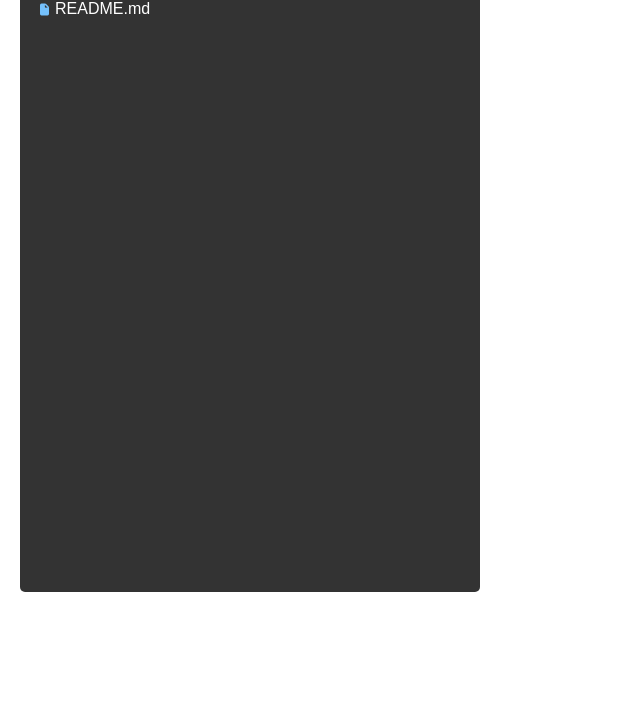
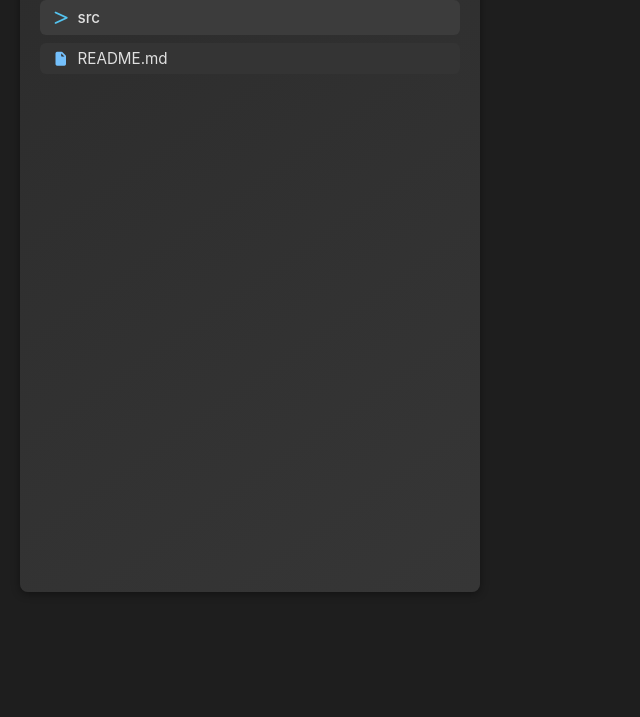
Before and after one commit to thanhvo-uparis/tree-folder, a plain HTML site: page index.html in a window 1280 px wide. Shown: the part 83-800 px from the top of the page, without its empty margins (0-640 px from the left). Drawn offline with Linux system fonts and the light colour scheme.

Commit message:
optimise css

```diff
--- a/styles.css
+++ b/styles.css
@@ -5,35 +5,82 @@
 }
 
 body {
-  font-family: Arial, sans-serif;
-  margin: 20px;
+    font-family: 'Inter', 'Segoe UI', Arial, sans-serif;
+    margin: 20px;
+    background-color: #1e1e1e;
 }
 
 #tree-container {
-  width: 460px;
-  height: 655px;
-  padding: 17px;
-  border-radius: 5px;
-  display: flex;
-  flex-direction: column;
-  background-color: #333;
-  color: #fff;
+    width: 460px;
+    height: 655px;
+    padding: 20px;
+    border-radius: 8px;
+    display: flex;
+    flex-direction: column;
+    background: linear-gradient(145deg, #2c2c2c, #363636);
+    color: #e0e0e0;
+    box-shadow: 0 2px 8px rgba(0, 0, 0, 0.4);
+    overflow-y: auto;
 }
 
 #title {
-  margin-bottom: 10px;
+    margin-bottom: 12px;
+    font-size: 1.4em;
+    font-weight: 600;
+    color: #60a5fa;
+}
+
+.folder-header {
+    display: flex;
+    align-items: center;
+    padding: 8px 12px;
+    margin: 4px 0;
+    border-radius: 6px;
+    background: #3c3c3c;
+    color: #e0e0e0;
+    font-size: 0.95em;
+    font-weight: 500;
 }
 
 .folder-children {
-  margin: 8px 0 8px 23px;
+    margin: 8px 0 8px 24px;
+    opacity: 0;
+    transform: translateY(-8px);
+    transition: opacity 0.3s ease, transform 0.3s ease;
 }
 
-.fa-solid {
-  font-size: 12px;
-  font-weight:900;
-  margin-right: 3px;
+.folder-children[style*="display: block"] {
+    opacity: 1;
+    transform: translateY(0);
 }
 
-.fa-solid:hover {
-  cursor: pointer;
+.file-type {
+    display: flex;
+    align-items: center;
+    padding: 6px 12px;
+    margin: 4px 0;
+    border-radius: 6px;
+    background: #343434;
+    color: #e0e0e0;
+    font-size: 0.95em;
 }
+
+.fa-solid, .fa-brands {
+    font-size: 14px;
+    font-weight: 900;
+    margin-right: 8px;
+}
+
+::-webkit-scrollbar {
+    width: 6px;
+}
+
+::-webkit-scrollbar-track {
+    background: #2c2c2c;
+    border-radius: 3px;
+}
+
+::-webkit-scrollbar-thumb {
+    background: #60a5fa;
+    border-radius: 3px;
+}
```
